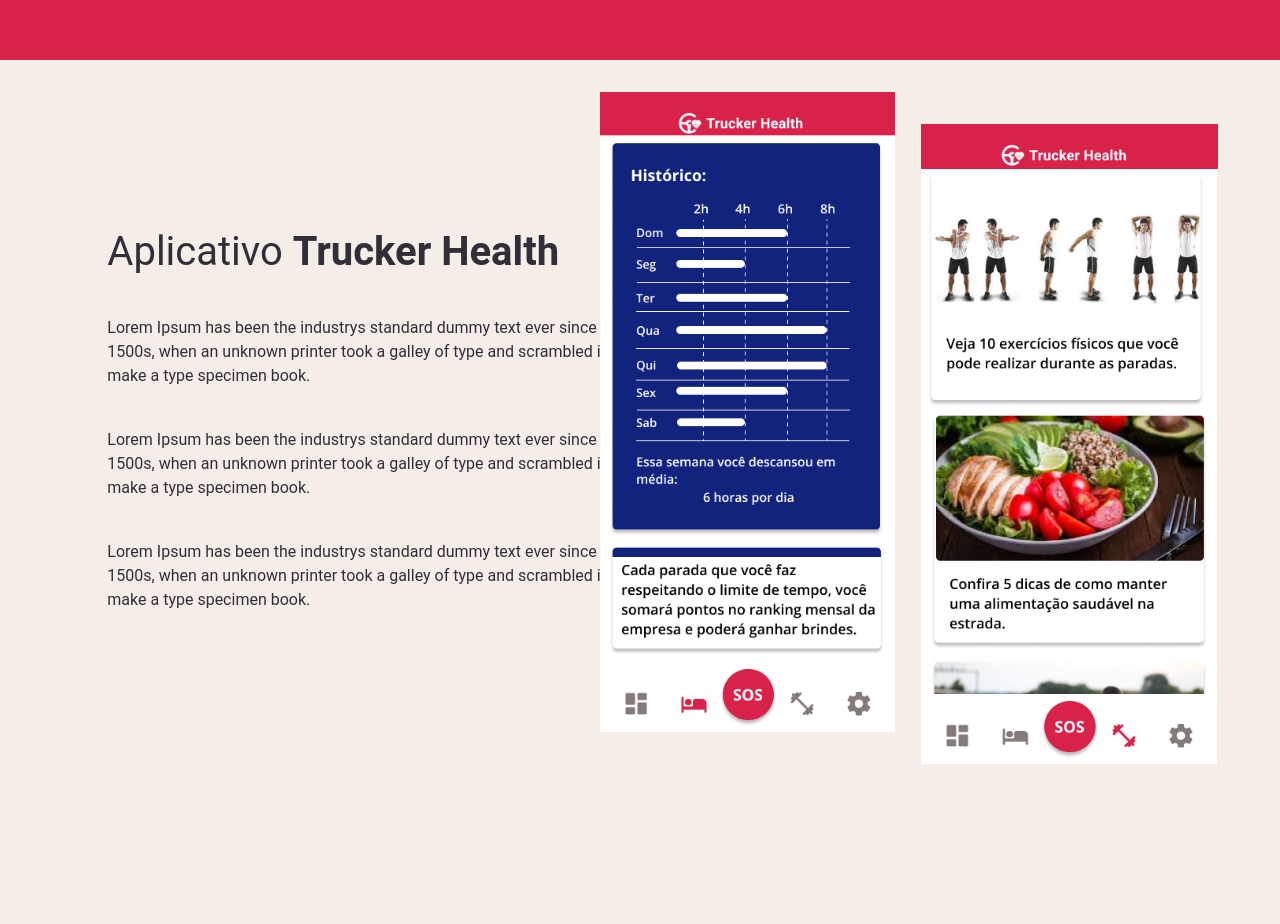
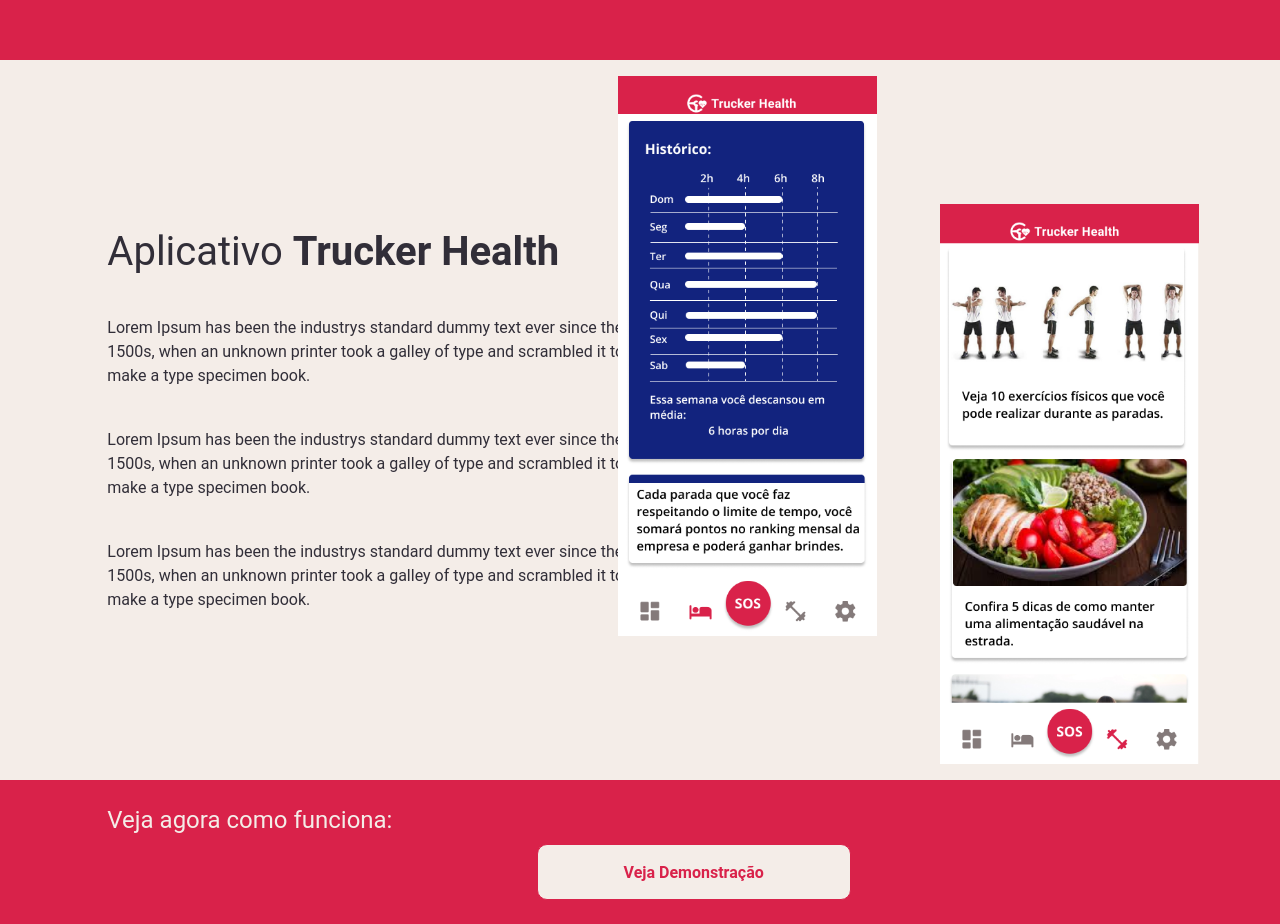
Before and after one commit to dfduarte/web-trucker-health, a React (Create React App) app: page / in a window 1280 px wide. Shown: the part 1860-2784 px from the top of the page. Before the commit the page ends 2640 px from the top, so only its background shows below. Built offline with nearby package versions, Linux system fonts and the light colour scheme.

Commit message:
Add HowWork

```diff
--- /dev/null
+++ b/src/pages/home/how-work/index.tsx
@@ -0,0 +1,29 @@
+import React, { FC } from 'react';
+import styled from 'styled-components';
+
+import { Text, Button, Grid } from '../../../design-system';
+
+const Container = styled.section`
+  background: ${({ theme }) => theme.colors.cereja};
+  padding: ${({ theme }) => theme.space.x3} 0;
+`;
+
+export const HowWork: FC = () => {
+  return (
+    <Container>
+      <Grid
+        gridTemplateColumns="repeat(12, 1fr)"
+        htmlAttrs={{ style: { height: '100%' } }}
+      >
+        <Grid gridColumn="2 / 12">
+          <Text as="span" textSize="x3" color="dawnPink">
+            Veja agora como funciona:
+          </Text>
+        </Grid>
+        <Grid gridColumn={['2 / 12', '6 / 9']}>
+          <Button isOutlined>Veja Demonstração</Button>
+        </Grid>
+      </Grid>
+    </Container>
+  );
+};
--- a/src/pages/home/index.tsx
+++ b/src/pages/home/index.tsx
@@ -3,6 +3,7 @@ import { Hero } from './hero';
 import { Vision } from './vision';
 import { Benefits } from './benefits';
 import { KnowMore } from './know-more';
+import { HowWork } from './how-work';
 
 export const Home: FC = () => {
   return (
@@ -11,6 +12,7 @@ export const Home: FC = () => {
       <Vision />
       <Benefits />
       <KnowMore />
+      <HowWork />
     </>
   );
 };
--- a/src/pages/home/know-more/index.tsx
+++ b/src/pages/home/know-more/index.tsx
@@ -6,19 +6,23 @@ import screenSleepAppSrc from '../../../assets/screen-sleep-app.png';
 import screenFitAppSrc from '../../../assets/screen-fit-app.png';
 
 const Container = styled.section`
-  height: 90vh;
+  min-height: 90vh;
   padding: ${({ theme }) => theme.space.x2} 0;
   background: ${({ theme }) => theme.colors.dawnPink};
+
+  ${({ theme }) => theme.media.above('md')} {
+    height: 90vh;
+  }
 `;
 
 const SleepImage = styled(Grid)`
   display: flex;
   justify-content: center;
   align-self: flex-start;
-  margin: ${({ theme }) => theme.space.x2} 0;
+  margin-bottom: ${({ theme }) => theme.space.x2};
 
   img {
-    max-height: 80vh;
+    max-height: 70vh;
   }
 `;
 
@@ -28,7 +32,7 @@ const FitImage = styled(Grid)`
   align-self: flex-end;
 
   img {
-    max-height: 80vh;
+    max-height: 70vh;
   }
 `;
 
@@ -39,7 +43,7 @@ export const KnowMore: FC = () => {
         gridTemplateColumns="repeat(12, 1fr)"
         htmlAttrs={{ style: { height: '100%' } }}
       >
-        <Grid gridColumn={['2 / 12', '2 / 7']}>
+        <Grid gridColumn={['2 / 12', '2 / 12', '2 / 7']}>
           <Stack margin="x5" htmlAttrs={{ style: { alignSelf: 'center' } }}>
             <Text as="span" textSize={['x4', 'x5']} color="lightDark">
               {`Aplicativo `}
@@ -63,11 +67,11 @@ export const KnowMore: FC = () => {
           </Stack>
         </Grid>
 
-        <SleepImage gridColumn={['2 / 12', '7 / 9']}>
+        <SleepImage gridColumn={['2 / 12', '2 / 12', '7 / 9']}>
           <img src={screenSleepAppSrc} alt="" />
         </SleepImage>
 
-        <FitImage gridColumn={['2 / 12', '10 / 12']}>
+        <FitImage gridColumn={['2 / 12', '2 / 12', '10 / 12']}>
           <img src={screenFitAppSrc} alt="" />
         </FitImage>
       </Grid>
```
